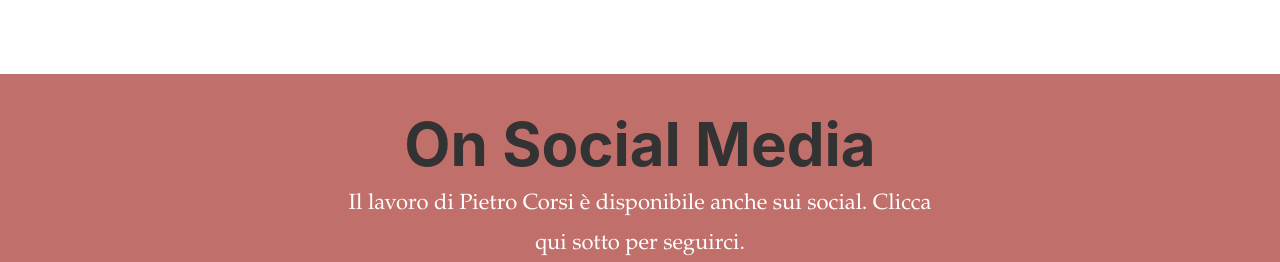
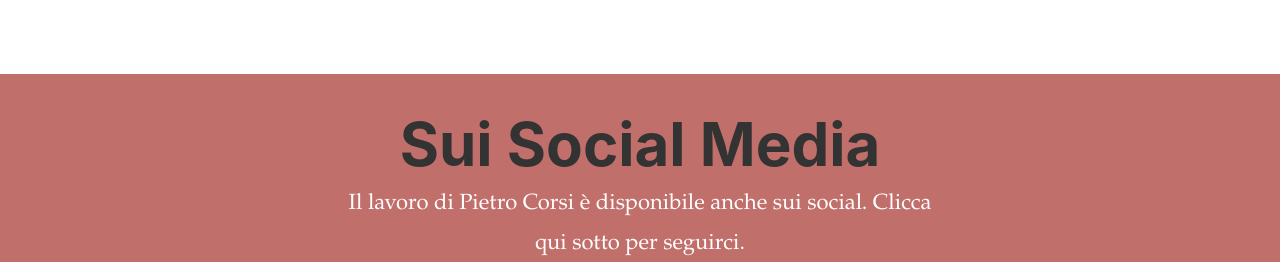
Before and after one commit to MattiaTorelli/Pietro_Corsi, a plain HTML site: page index.html in a window 1280 px wide. Shown: the part 2440-2702 px from the top of the page. Drawn offline with Linux system fonts and the light colour scheme.

Commit message:
Update index.html

```diff
--- a/index.html
+++ b/index.html
@@ -74,7 +74,7 @@
 		 	<div class="grid-container2">
 
 			 <div>
-                        <h2>On Social Media</h2>
+                        <h2>Sui Social Media</h2>
                     </div>
 
 			 <div>
```
